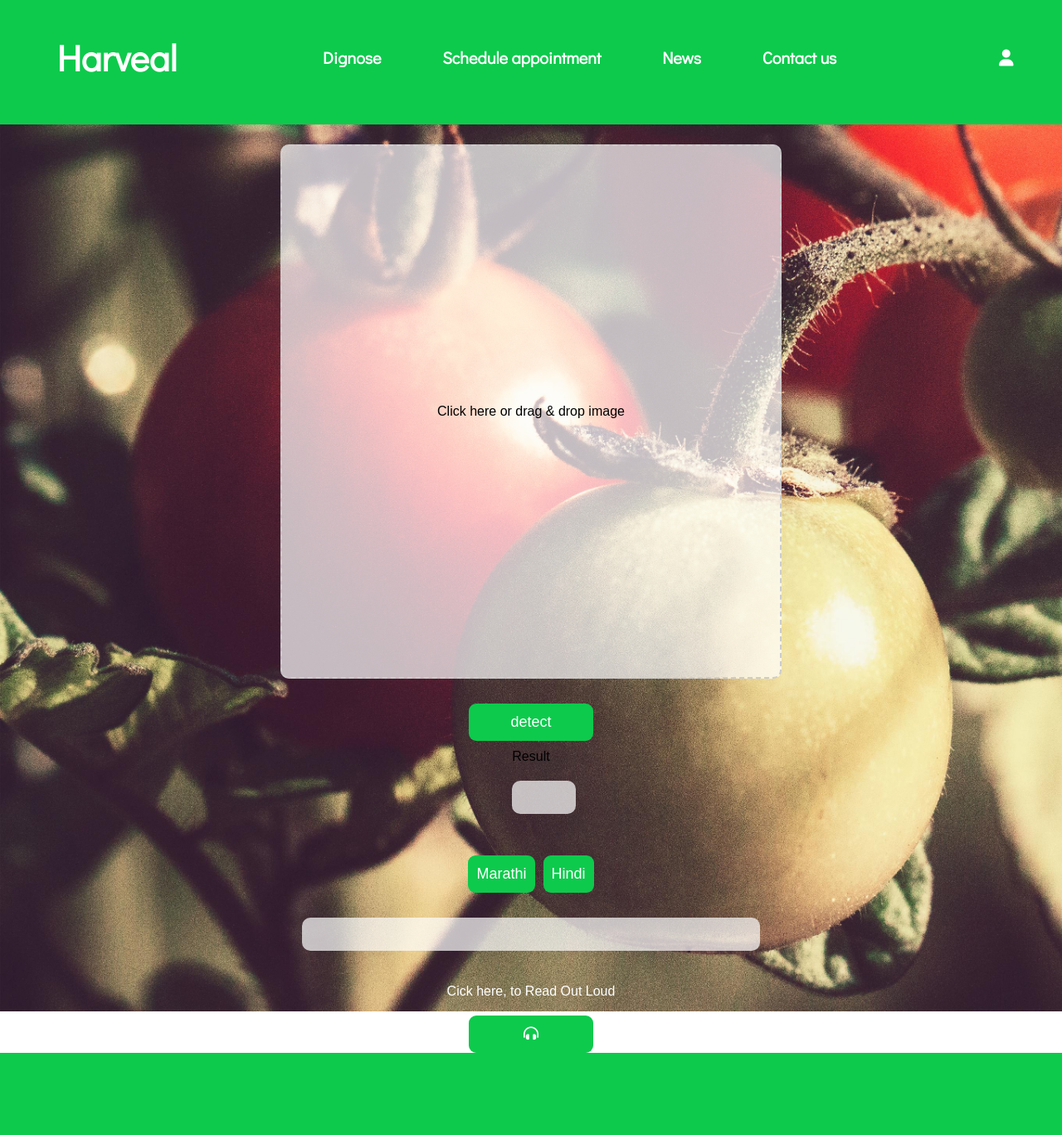
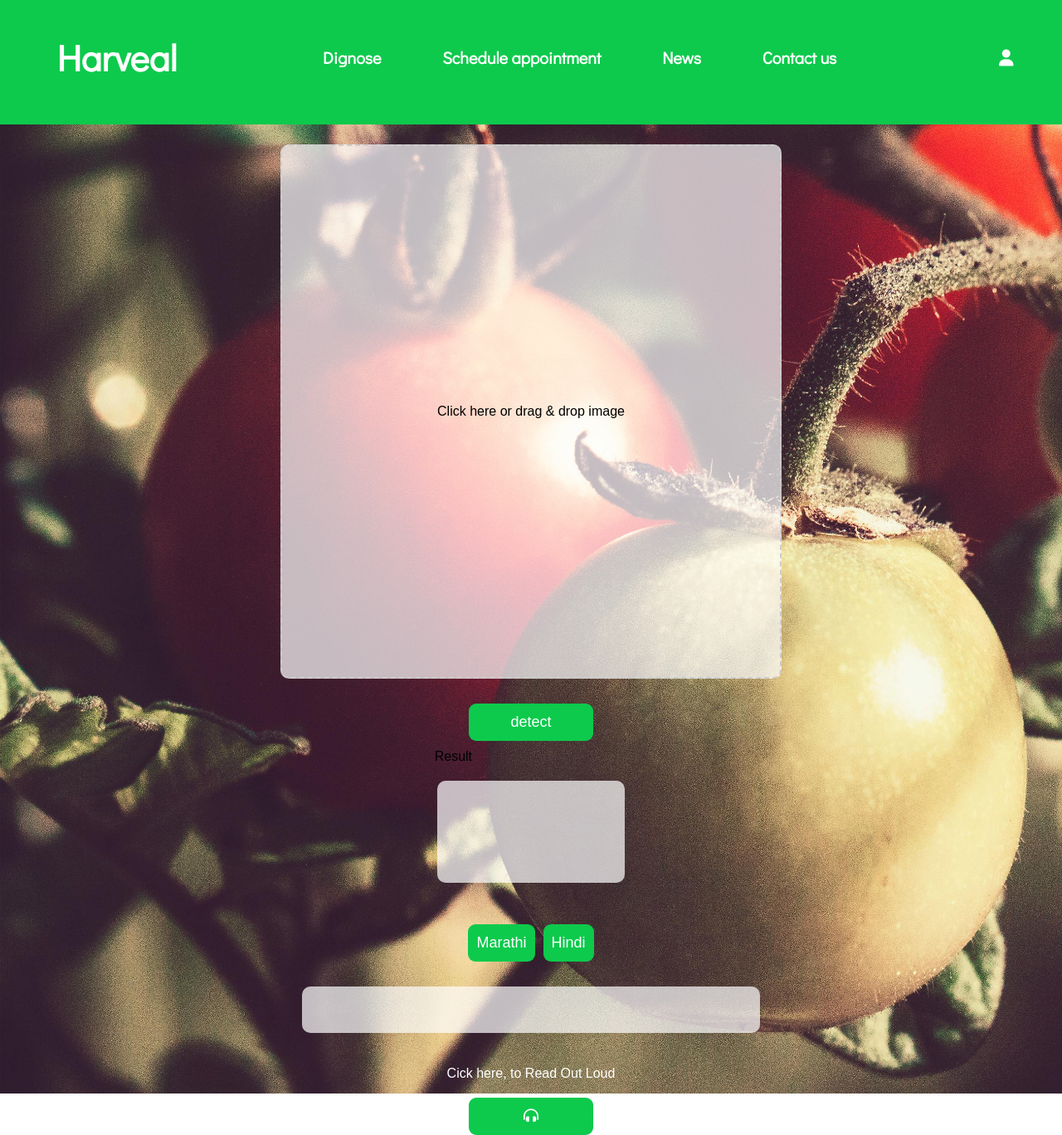
Before and after one commit to virajchandugade/Harveal, a FastAPI app: page /diagnose/ in a window 1280 px wide. Shown: the whole page at 83% size. Before the commit the page ends 1269 px from the top, so only its background shows below. Run offline with FastAPI, Linux system fonts and the light colour scheme; parts of the project's set-up code (start-up, migrations or seed data) failed here and were passed over; some libraries are stand-ins or nearby versions.

Commit message:
take it to the end!

```diff
--- a/main.py
+++ b/main.py
@@ -257,7 +257,7 @@ def get_user_by_id(uid):
 #for translation in marathi
 @app.post("/translate/")
 async def translate_to_marathi(text: str = Form(...)):
-    #text to Marathi
+    # text to Marathi
     translator = Translator(to_lang="mr")
     translated_text = translator.translate(text)
     chunk_size = 200
@@ -268,9 +268,13 @@ async def translate_to_marathi(text: str = Form(...)):
     for chunk in text_chunks:
         translator = Translator(to_lang="mr")
         translated_chunk = translator.translate(chunk)
-        translated_text += translated_chunk + " "
+        translated_text += translated_chunk
+        translated_text.replace('br', '\n')
 
     return JSONResponse(content={"translatedText": translated_text.strip()})
+
+
+
 
 #return JSONResponse(content={"translatedText": translated_text})
 
@@ -287,7 +291,7 @@ async def translate_to_hindi(text_h: str = Form(...)):
         translated_chunk = translator.translate(chunk)
         translated_text += translated_chunk + " "
 
-    return JSONResponse(content={"-":translated_text.strip()})
+    return JSONResponse(content={"translatedText":translated_text.strip()})
 
 #-----------------------------------------------------------------------------------------------------------------------
 #read out loud feature
@@ -296,7 +300,6 @@ async def read_out_loud(text: str = Form(...)):
 
     detected_lang = detect(text)
 
-    # gTTS object
     tts = gTTS(text=text, lang=detected_lang)
 
     # Save the audio file
@@ -347,6 +350,7 @@ async def prediction(file: UploadFile=File(...)):
 
     detc_disease=dis_col.find_one({'d_id': predicted_class})
     result=detc_disease['d_desc']
+
     confid=prediction.squeeze()
 
 
--- a/static/css/mainPcss.css
+++ b/static/css/mainPcss.css
@@ -18,10 +18,11 @@ body {
   color: rgb(2, 2, 2);
   width: 80%;
   margin: 20px auto;
+  font-size: large;
   padding: 20px;
   background-color: rgba(255, 255, 255, 0.7);
   border-radius: 10px;
-  text-align: justify;
+
   line-height: 1.6;
 }
 
@@ -32,7 +33,7 @@ body {
   padding: 20px;
   background-color: rgba(255, 255, 255, 0.7);
   border-radius: 10px;
-  text-align: justify;
+
   line-height: 1.6;
 }
 
--- a/static/js/testingtrans.js
+++ b/static/js/testingtrans.js
@@ -1,6 +1,6 @@
 async function translateText() {
     try {
-        const textInput = document.getElementById('textInput').innerHTML  ;
+        const textInput = document.getElementById('textInput').innerText  ;
 
         const formData = new FormData();
         formData.append('text', textInput);
@@ -12,7 +12,11 @@ async function translateText() {
 
         if (response.ok) {
             const result = await response.json();
-            document.getElementById('translationResult').innerText = `Translated Text: ${result.translatedText}`;
+
+            const formattedText = result.translatedText.replace(/<br>/g, '\n');
+
+            document.getElementById('translationResult').innerText = `Translated Text: ${formattedText}`;
+            // document.getElementById('translationResult').innerText = `Translated Text: ${result.translatedText}`;
         } else {
             console.error('Failed to translate:', response.statusText);
         }
--- a/templates/mainP.html
+++ b/templates/mainP.html
@@ -22,13 +22,23 @@
         <button id="detect_disease" class="detect_disease" onclick="detectDisease()"> detect </button>
         <div class="result_box" id="result_box">
             <label class="result">Result</label>
-            <div id="textInput" class="textInput">{{result}}</div>
+            <div id="textInput" class="textInput">
+                <pre>
+                   {{result}}
+                </pre>
+
+            </div>
         </div>
 
         <div class="translation">
             <button class="lang-marathi" onclick="translateText()">Marathi</button>
             <button class="lang-hindi" onclick="translateTexthindi()">Hindi</button>
-            <div id="translationResult" class="translationResult"></div>
+
+            <div id="translationResultr" class="translationResult">
+                <p id="translationResult">
+
+                </p>
+            </div>
         </div>
 
         <div class="reading">
```
Also changed, not shown: uploads/warget2.png (added), 1 other file.
